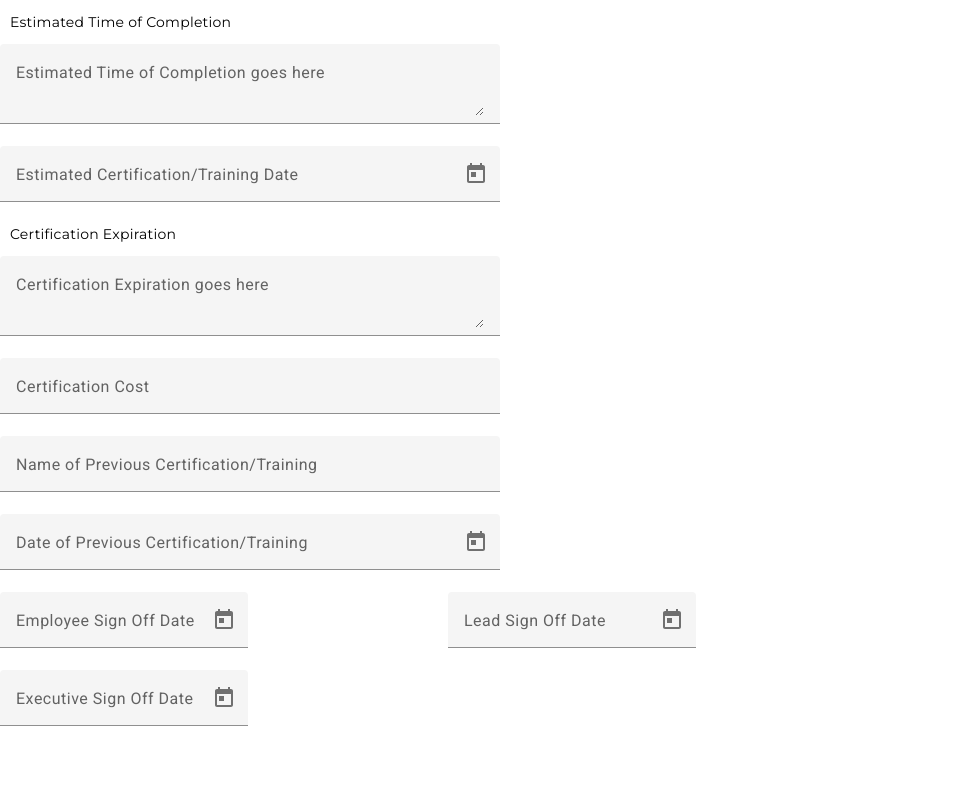
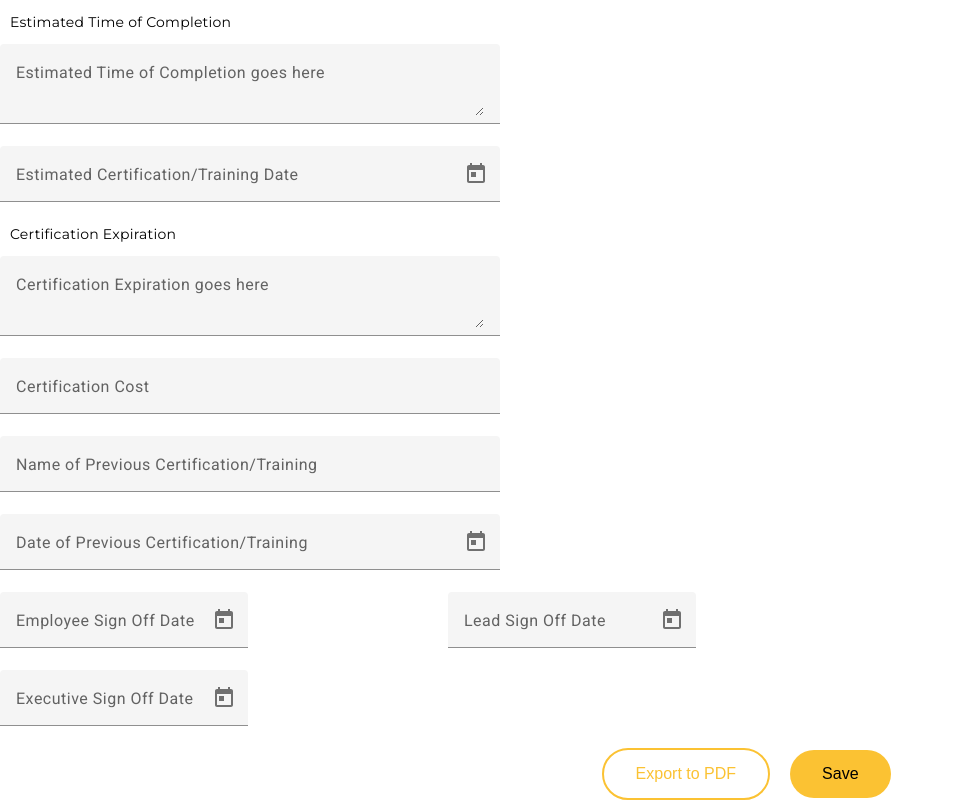
Before and after one commit to risen-one-technologies/senior-project-template, an Angular app in the folder frontend/: page /form in a window 1280 px wide. Shown: the part 818-1618 px from the top of the page, without its empty margins (0-954 px from the left). Before the commit the page ends 1566 px from the top, so only its background shows below. Built offline with nearby package versions, Linux system fonts and the light colour scheme.

Commit message:
Added Missing Buttons Export to PDF and Save

```diff
--- a/frontend/src/app/form/form.component.css
+++ b/frontend/src/app/form/form.component.css
@@ -28,7 +28,7 @@ mat-form-field {
     overflow: visible;
     padding-right: 200px;
 }
-button {
+.button {
     border: none;
     color: #000;
     background-color: #FBC900;
@@ -42,6 +42,33 @@ button {
     left: 47%;
     border-radius: 50px;
   }
+
+.button-2 {
+    border:2px solid #FBC233;
+    color: #FBC233;
+    background-color: white;
+    padding: 15px 32px;
+    text-align: center;
+    text-decoration: none;
+    display: inline-box;
+    font-size: 16px;
+    cursor: pointer;
+    border-radius: 50px;
+    margin-left: 47%;
+}
+.button-3 {
+    border: none;
+    color: #000;
+    background-color: #FBC233;
+    padding: 15px 32px;
+    text-align: center;
+    text-decoration: none;
+    display: inline-box;
+    font-size: 16px;
+    cursor: pointer;
+    border-radius: 50px;
+    margin-left: 20px;
+}
 mat-checkbox {
     text-align: left;
 }
--- a/frontend/src/app/form/form.component.html
+++ b/frontend/src/app/form/form.component.html
@@ -104,6 +104,11 @@
             <mat-datepicker #picker5></mat-datepicker>
           </mat-form-field>
     </div>
+    <div>
+      <button class="button-2" >Export to PDF</button>
+      <button class="button-3" >Save</button>
+    </div>
+
 
 
 
```
